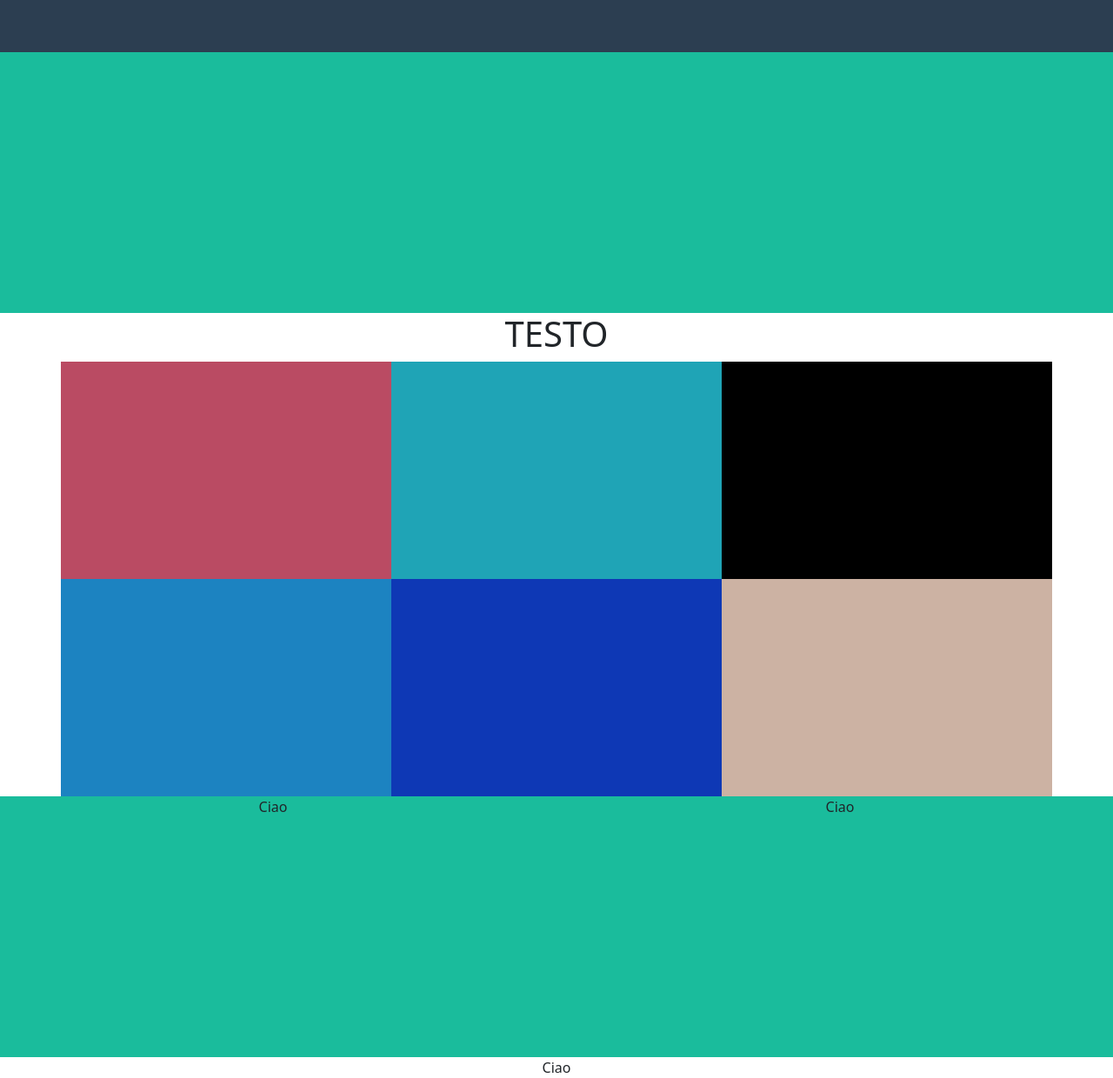
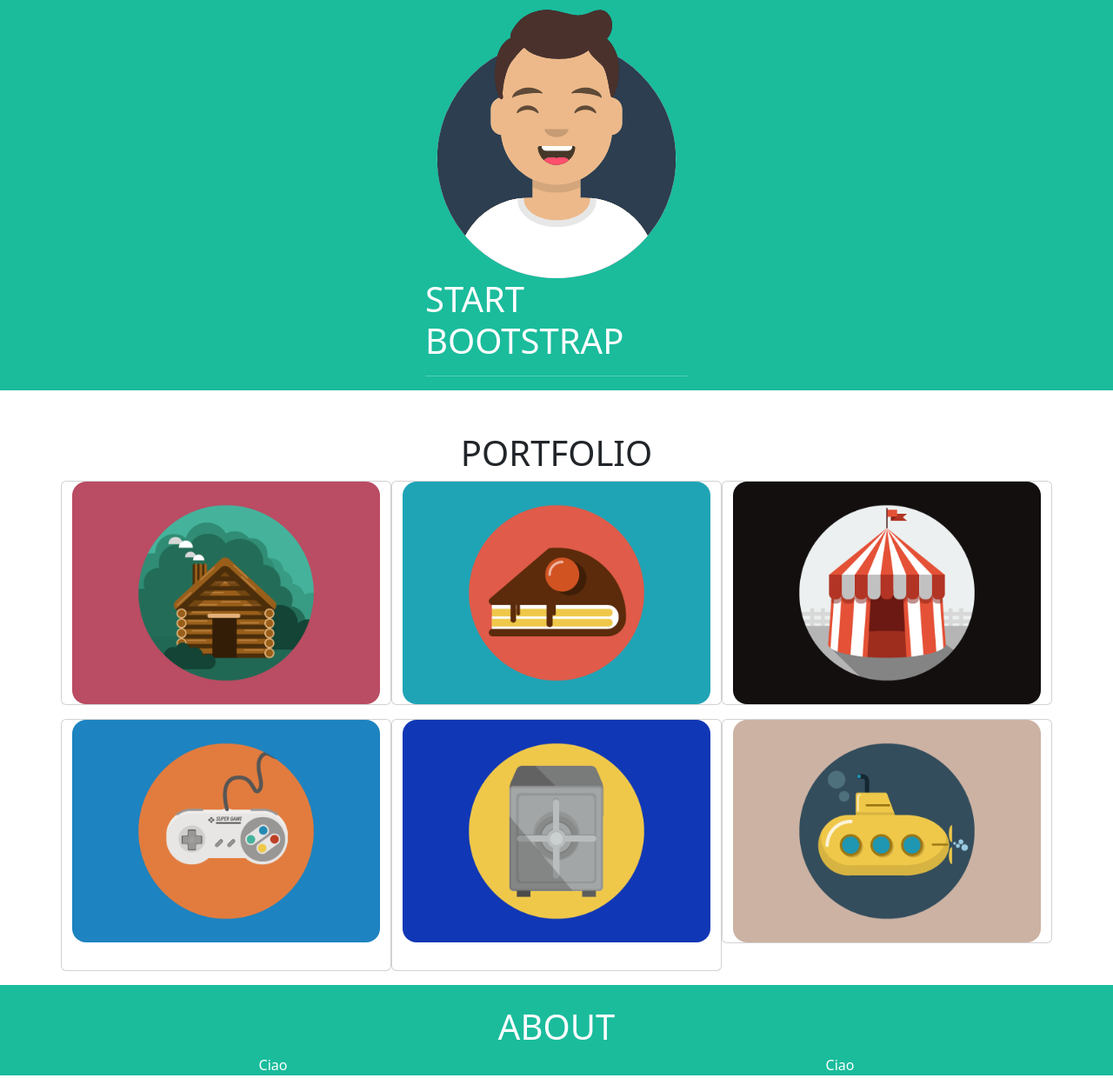
Before and after one commit to LucaCaligola/html-css-bootstrap-freelancer, a plain HTML site: page index.html in a window 1280 px wide. Shown: the top 1240 px of the page at 87% size. Drawn offline with nearby package versions, Linux system fonts and the light colour scheme.

Commit message:
cards and jumbo added

```diff
--- a/index.html
+++ b/index.html
@@ -10,27 +10,50 @@
 </head>
 <body>
 
-<header class="header dark"></header>
-<div class="green-section h-standard"></div>
+
+<section class="green-section mb-5">
+    <div class="row justify-content-center">
+        <div class="col-8 col-md-4 col-lg-3">
+
+            <img src="img/avatar.svg" alt="Foto di un avatar">
+            <h1>START BOOTSTRAP</h1>
+            <hr>
+        </div>
+    </div>
+</section>
 
 <main class="container">
-    <h1 class="text-center">TESTO</h1>
+
+    <h1 class="text-center">PORTFOLIO</h1>
 
     <div class="row justify-content-md-between">
-        <div class="col-12 col-md-6 col-lg-4 bordeaux"></div>
-        <div class="col-12 col-md-6 col-lg-4 azure"></div>
-        <div class="col-12 col-md-6 col-lg-4 black"></div>
+        <div class="col-12 col-md-6 col-lg-4 card mb-3">
+            <img src="img/cabin.png" alt="Foto di una casa in montagna">
+        </div>
+        <div class="col-12 col-md-6 col-lg-4 card mb-3">
+            <img src="img/cake.png" alt="Foto di una torta">
+        </div>
+        <div class="col-12 col-md-6 col-lg-4 card mb-3">
+            <img src="img/circus.png" alt="Foto di una tenda da circo">
+        </div>
 
-
-
-        <div class="col-12 col-md-6 col-lg-4 blue"></div>
-        <div class="col-12 col-md-6 col-lg-4 electric"></div>
-        <div class="col-12 col-md-6 col-lg-4 beige"></div>
+        <div class="col-12 col-md-6 col-lg-4 card mb-3">
+            <img src="img/game.png" alt="Foto di un Joypad">
+        </div>
+        <div class="col-12 col-md-6 col-lg-4 card mb-3">
+            <img src="img/safe.png" alt="Foto di una cassaforte">
+        </div>
+        <div class="col-12 col-md-6 col-lg-4 card mb-5">
+            <img src="img/submarine.png" alt="Foto di un sottomarino">
+        </div>
     </div>
 </main>
 
 <div class="green-section h-standard">
-    <div class="row text-center">
+    <div class="row text-center pt-4">
+        <div>
+            <h1>ABOUT</h1>
+        </div>
         <div class="col-12 col-md-6">Ciao</div>
         <div class="col-12 col-md-6">Ciao</div>
     </div>
@@ -42,6 +65,7 @@
 
 <footer class="text-center h-standard">
     <div class="row">
+
         <div class="col-12 col-md-4">A</div>
         <div class="col-12 col-md-4">A</div>
         <div class="col-12 col-md-4">A</div>
--- a/style.css
+++ b/style.css
@@ -1,51 +1,23 @@
-.header {
-    height: 60px;
+
+
+.green-section {
+    background-color: #1ABC9C;
+    color: white;
+}
+
+.green-section div img {
+    max-width: 100%;
 
 }
 
-.dark {
-    background-color: #2C3E51;
-    color: white;
 
+.card img {
+    width: 100%;
+    border-radius: 1rem;
 }
 
-.green-section {
-    background-color: #1ABC9C;
-}
 
-.bordeaux {
-    background-color:#BA4B63 ;
-    height: 250px;
-}
 
-.azure {
-    background-color:#1FA4B6 ;
-    height: 250px;
-}
-
-.black {
-    background-color:black ;
-    height: 250px;
-}
-
-.blue{
-    background-color:#1C83C1 ;
-    height: 250px;
-}
-
-.electric{
-    background-color:#0E38B5 ;
-    height: 250px;
-}
-
-.beige {
-    background-color: #CCB2A3;
-    height: 250px;
-}
-
-.h-standard {
-    height: 300px;
-}
 
 footer {
     background-color: #3A546D;
```
